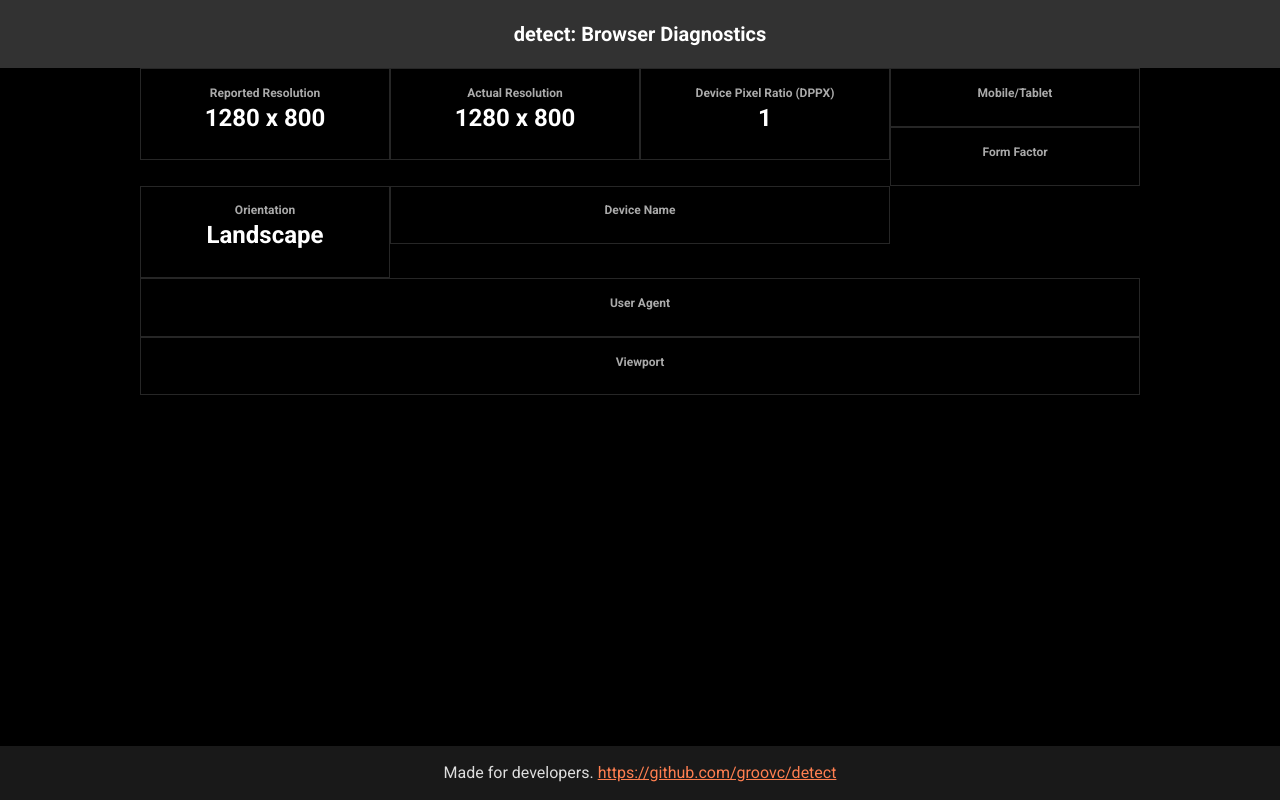
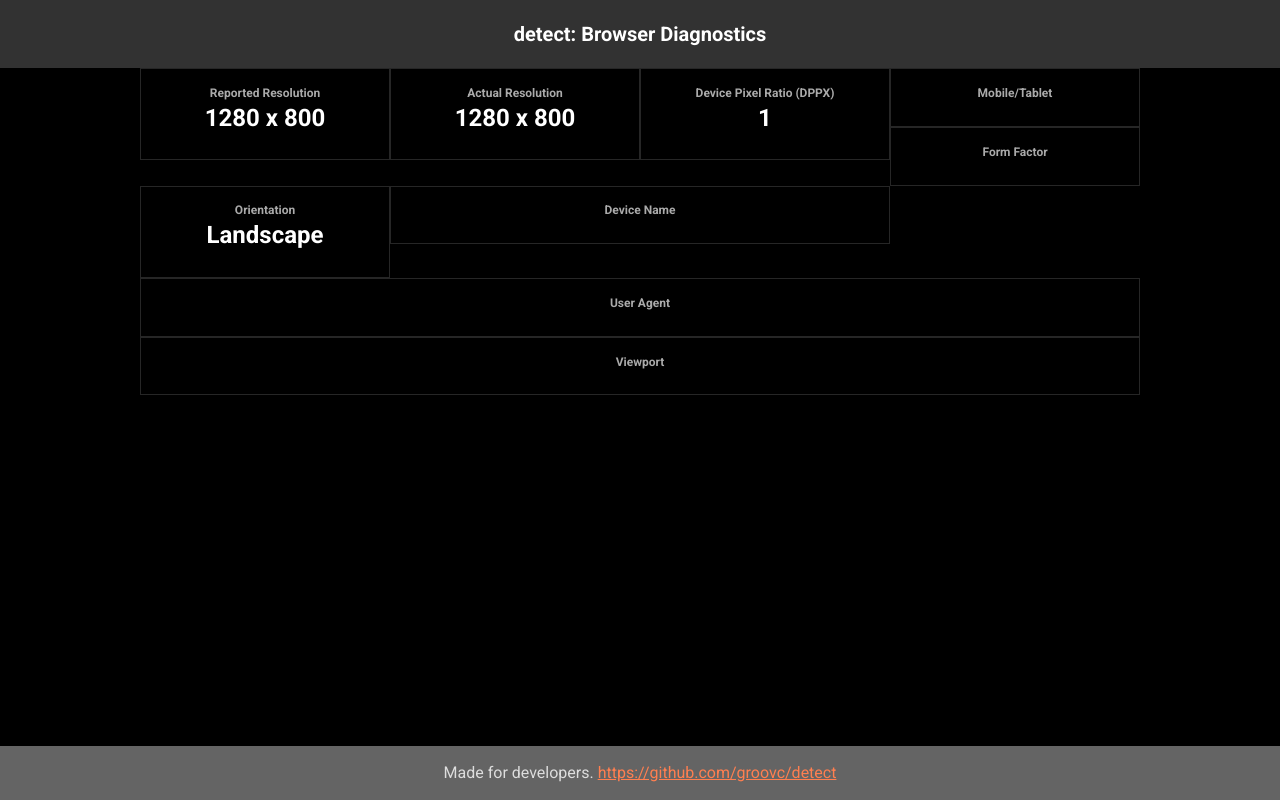
Before and after one commit to groovc/detect, a plain HTML site: page index.html in a window 1280 px wide. Drawn offline with nearby package versions, Linux system fonts and the light colour scheme; a script that the page names is missing.

Commit message:
Cosmetic fixes
Foolish incorrect rules.

```diff
--- a/css/app.css
+++ b/css/app.css
@@ -49,11 +49,11 @@
     }
 
     .footer {
-        background: rgba(100, 100, 100, .25);
+        background: rgba(100, 100, 100, 1);
         bottom: 0;
         color: #ddd;
         padding: 1em;
-        position: absolute;
+        position: fixed;
         width: 100%;
     }
 
```
